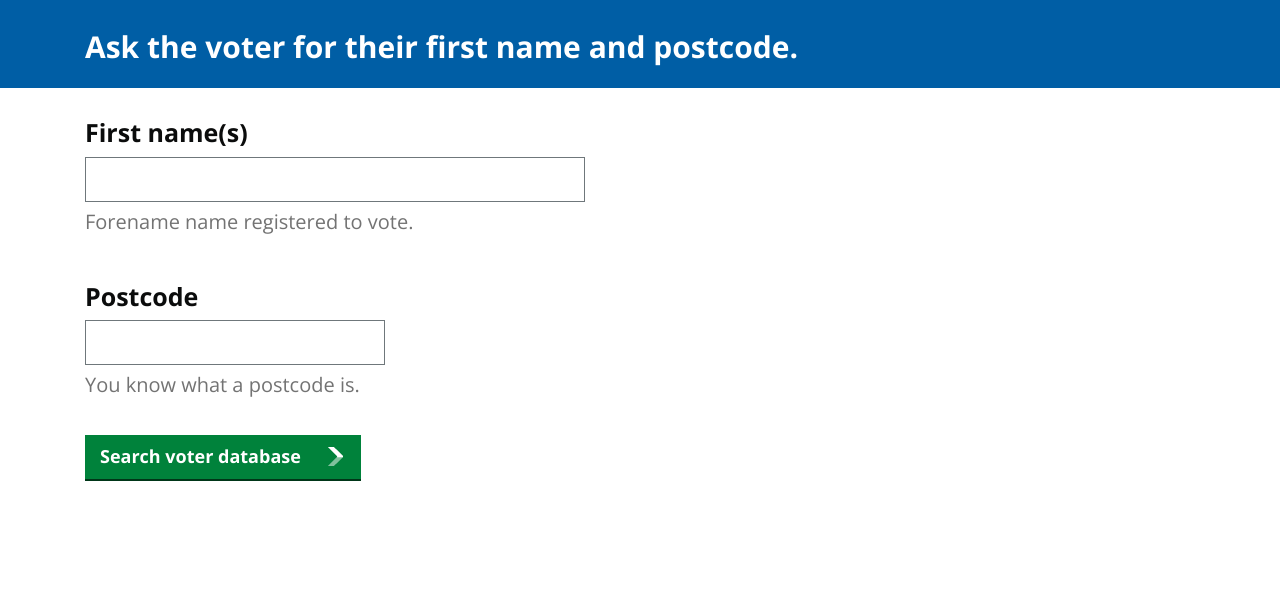
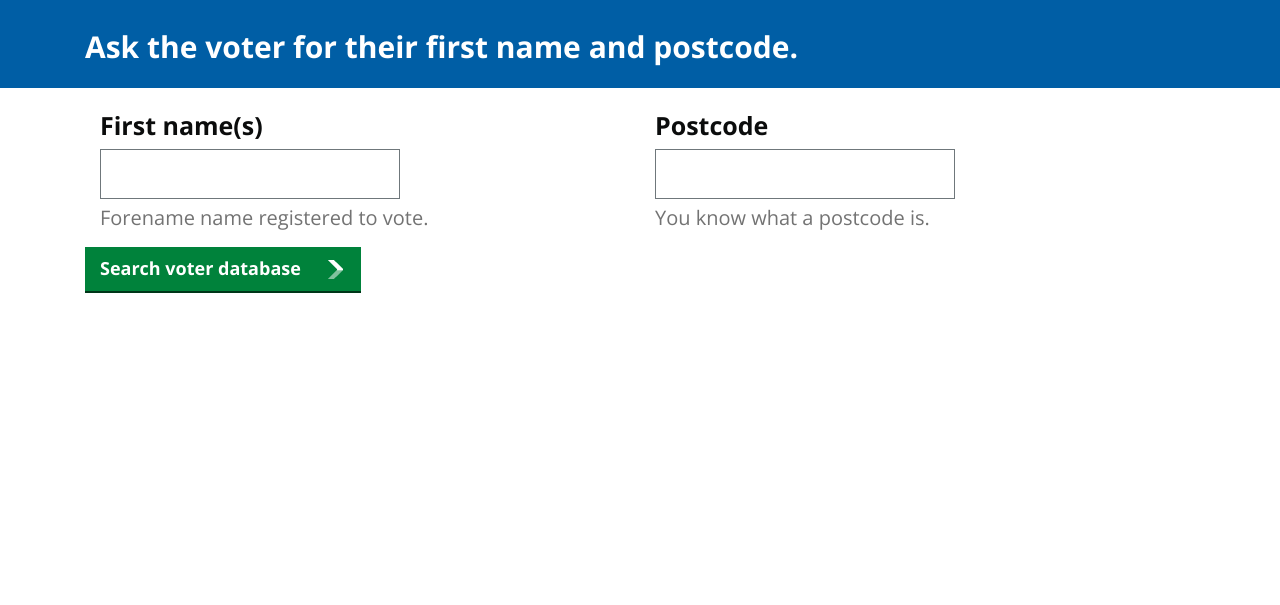
Before and after one commit to E-lection/Station, a Flask app: page / in a window 1280 px wide. Shown: the part 77-682 px from the top of the page. Run offline with Flask 2, Linux system fonts and the light colour scheme; the visitor is signed in with stand-in values (Sample User, id 1); some libraries are stand-ins or nearby versions.

```diff
--- a/application.py
+++ b/application.py
@@ -151,7 +151,7 @@ def voterpincard():
                 # Must go back to voter database page_not_found
                 error_message = "Could not find PIN for that voter. Try again."
                 if voters in session:
-                    return render_template('voterdb.html', voters=session['voters'], error_message=error_message)
+                    return render_template('voterdb.html', voters=session['voters'], message=error_message)
         form = FindVoterForm(request.form)
         return render_template('station.html', form=form)
 
--- a/static/css/main.css
+++ b/static/css/main.css
@@ -58,6 +58,12 @@ html {
   font-size: 18px;
 }
 
+/* BOOTH LOGIN */
+.station-info-entry > .form-control {
+    font-size: 20px;
+    height: 50px;
+    width: 300px;
+}
 
 /* STATION FORM STUFF */
 form > .station-info-entry {
--- a/templates/station.html
+++ b/templates/station.html
@@ -13,15 +13,19 @@
 {% block body %}
   {{ super() }}
   <form action="{{ url_for('station') }}" class="find-voter-form" method="post" name="find-voter">
+    <div class="col-sm-6">
       <div class="form-group station-info-entry">
         <label class="control-label" for="userName">First name(s)</label>
         <input type="text" class="form-control {% if form.firstname.errors[0] %}has-errors{% endif %}" name="firstname">
         <p class="help-block">Forename name registered to vote. <b>{{ form.firstname.errors[0] }} </b></p>
       </div>
+    </div>
+    <div class="col-sm-6">
       <div class="form-group station-info-entry">
         <label class="control-label" for="userName">Postcode</label>
         <input type="text" class="form-control postcode {% if form.postcode.errors[0] %}has-errors{% endif %}" name="postcode">
         <p class="help-block">You know what a postcode is. <b>{{ form.postcode.errors[0] }}</b></p>
+      </div>
     </div>
     {{ form.csrf_token }}
     <button class="btn btn-primary btn-start" type="submit" value="Search for voter" name="voter-search">Search voter database</button>
--- a/templates/voterdb.html
+++ b/templates/voterdb.html
@@ -41,11 +41,11 @@
               <td>{{voter.fields.date_of_birth[8:10]}}/{{voter.fields.date_of_birth[5:7]}}/{{voter.fields.date_of_birth[:4]}}</td>
               <td>
                 {% if not voter.fields.used_vote %}
-                <input class="btn btn-primary voterdb-btn" type="submit" name="{{ voter.pk }}" value="Request PIN" />
+                <input class="btn btn-primary voterdb-btn" type="submit" target="_blank" name="{{ voter.pk }}" value="Request PIN" />
                 {% elif voter.fields.active %}
-                <input class="btn btn-primary voterdb-btn-active" type="submit" name="{{ voter.pk }}" value="New PIN" />
+                <input class="btn btn-primary voterdb-btn-active" type="submit" target="_blank" name="{{ voter.pk }}" value="New PIN" />
                 {% else %}
-                <input class="btn btn-primary voterdb-btn-dead" type="submit" name="{{ voter.pk }}" value="Already Voted" disabled />
+                <input class="btn btn-primary voterdb-btn-dead" type="submit" target="_blank" name="{{ voter.pk }}" value="Already Voted" disabled />
                 {% endif %}
               </td>
           </tr>
```
Lines whose indentation alone changed are shown as unchanged.
